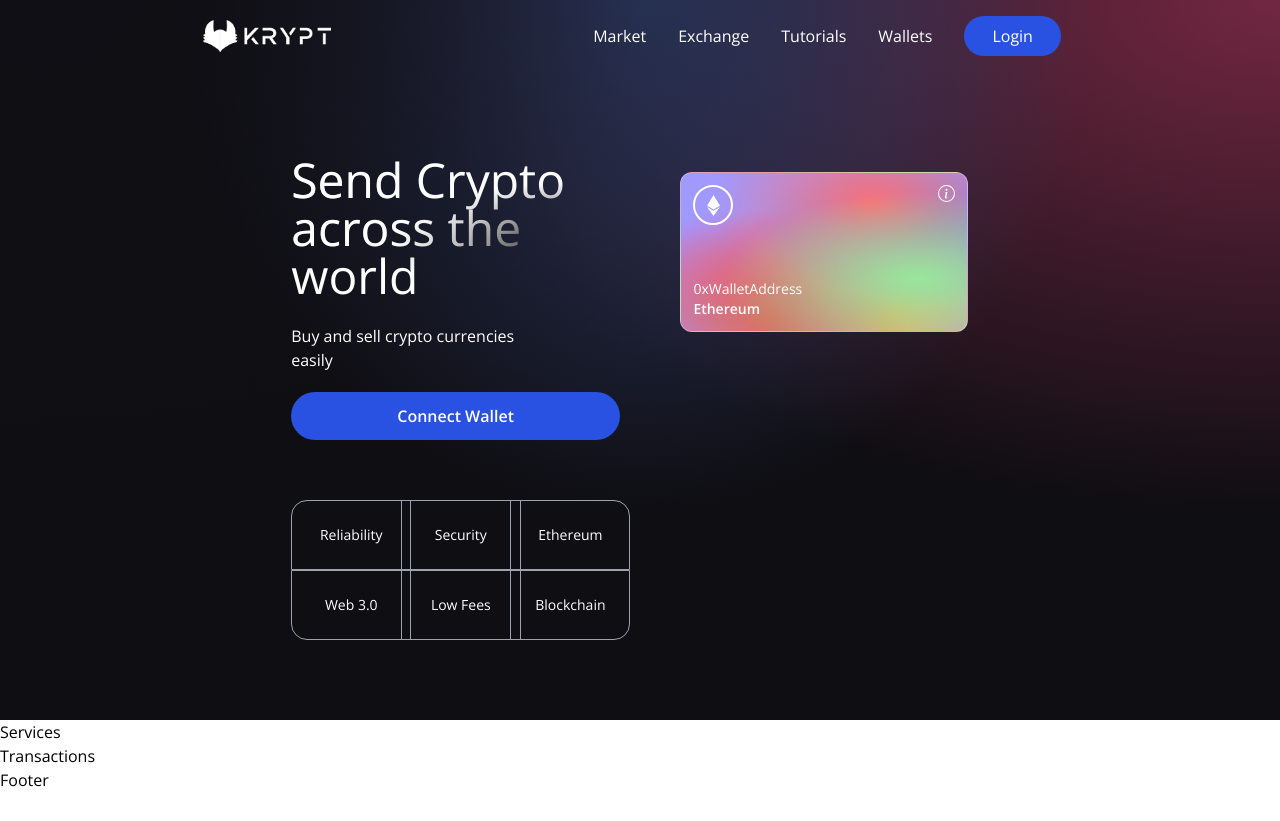
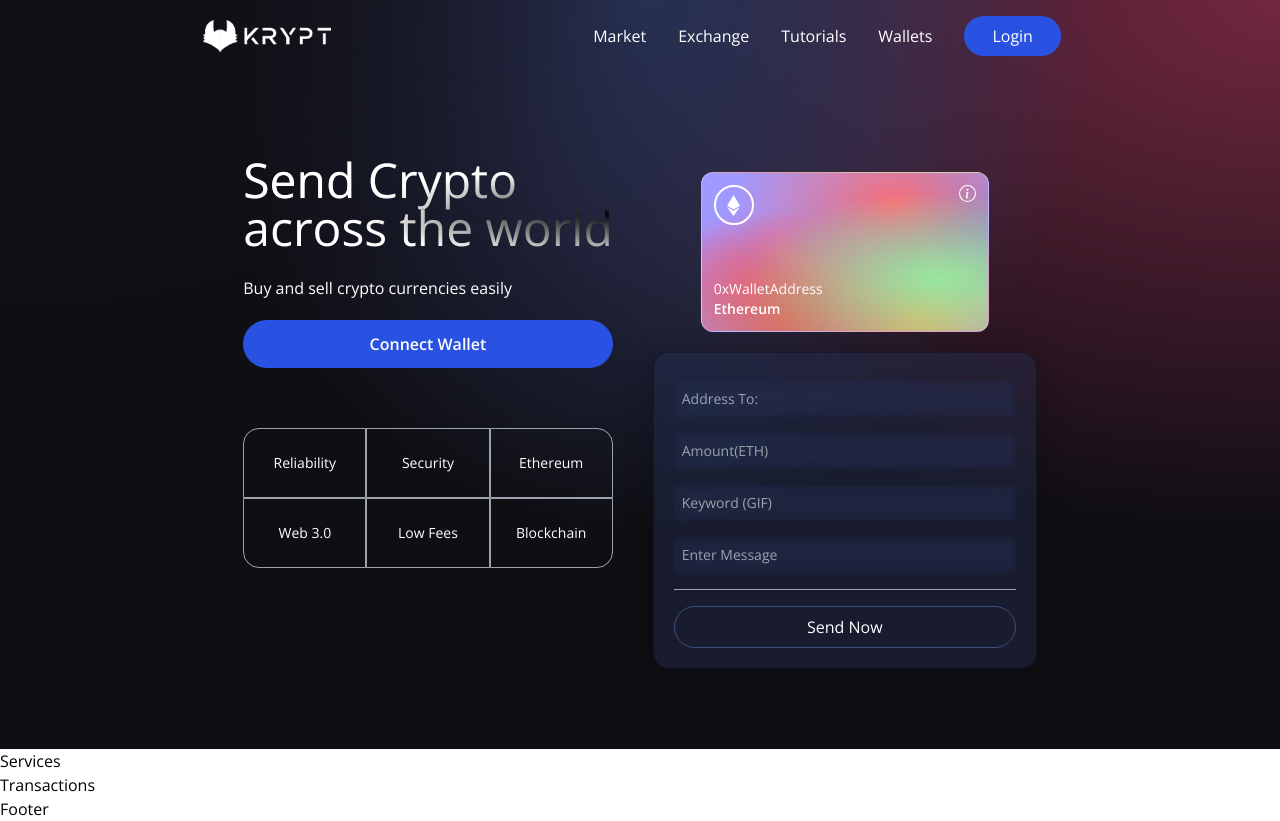
Before and after one commit to ankitpal1029/TransactionsTailwind, a React (Vite) app in the folder client/: page / in a window 1280 px wide. Before the commit the page ends 800 px from the top, so only its background shows below. Built offline with nearby package versions, Linux system fonts and the light colour scheme.

Commit message:
hard coded form for transaction

```diff
--- a/client/src/components/Welcome.tsx
+++ b/client/src/components/Welcome.tsx
@@ -7,8 +7,37 @@ import { Loader } from "./";
 const commonStyles =
   "min-h-[70px] sm:px-0 px-2 sm:min-w-[120px] flex justify-center items-center border-[0.5px] border-gray-400 text-sm font-light text-white";
 
+const Input = ({
+  placeholder,
+  name,
+  type,
+  value,
+  handleChange,
+}: {
+  placeholder: string;
+  name: string;
+  type: string;
+  value: string;
+  handleChange: Function;
+}) => {
+  return (
+    <input
+      placeholder={placeholder}
+      type={type}
+      step="0.0001"
+      value={value}
+      onChange={(e) => handleChange(e, name)}
+      className="my-2 w-full rounded-sm p-2 outline-none bg-transparent text-white border-none text-sm white-glassmorphism"
+    />
+  );
+};
+
 const Welcome = () => {
   const connectWallet = () => {};
+
+  const handleChange = (e: HTMLInputElement, name: string) => {};
+
+  const handleSubmit = () => {};
   return (
     <div className="flex w-full justify-center items-center">
       <div className="flex md:flex-row flex-col items-start justify-between md:p-20 py-12 px-4">
@@ -51,6 +80,49 @@ const Welcome = () => {
               </div>
             </div>
           </div>
+          <div className="p-5 sm:w-96 w-full flex flex-col justify-start items-center blue-glassmorphism">
+            <Input
+              placeholder="Address To:"
+              name="addressTo"
+              type="text"
+              value=""
+              handleChange={handleChange}
+            />
+            <Input
+              placeholder="Amount(ETH)"
+              name="amount"
+              type="number"
+              value=""
+              handleChange={handleChange}
+            />
+            <Input
+              placeholder="Keyword (GIF)"
+              name="keyword"
+              type="text"
+              value=""
+              handleChange={handleChange}
+            />
+            <Input
+              placeholder="Enter Message"
+              name="message"
+              type="text"
+              value=""
+              handleChange={handleChange}
+            />
+            <div className="h-[1px] w-full bg-gray-400 my-2" />
+
+            {false ? (
+              <Loader />
+            ) : (
+              <button
+                type="button"
+                onClick={handleSubmit}
+                className="text-white w-full mt-2 border-[1px] p-2 border-[#3d4f7c] rounded-full cursor-pointer"
+              >
+                Send Now
+              </button>
+            )}
+          </div>
         </div>
       </div>
     </div>
```
